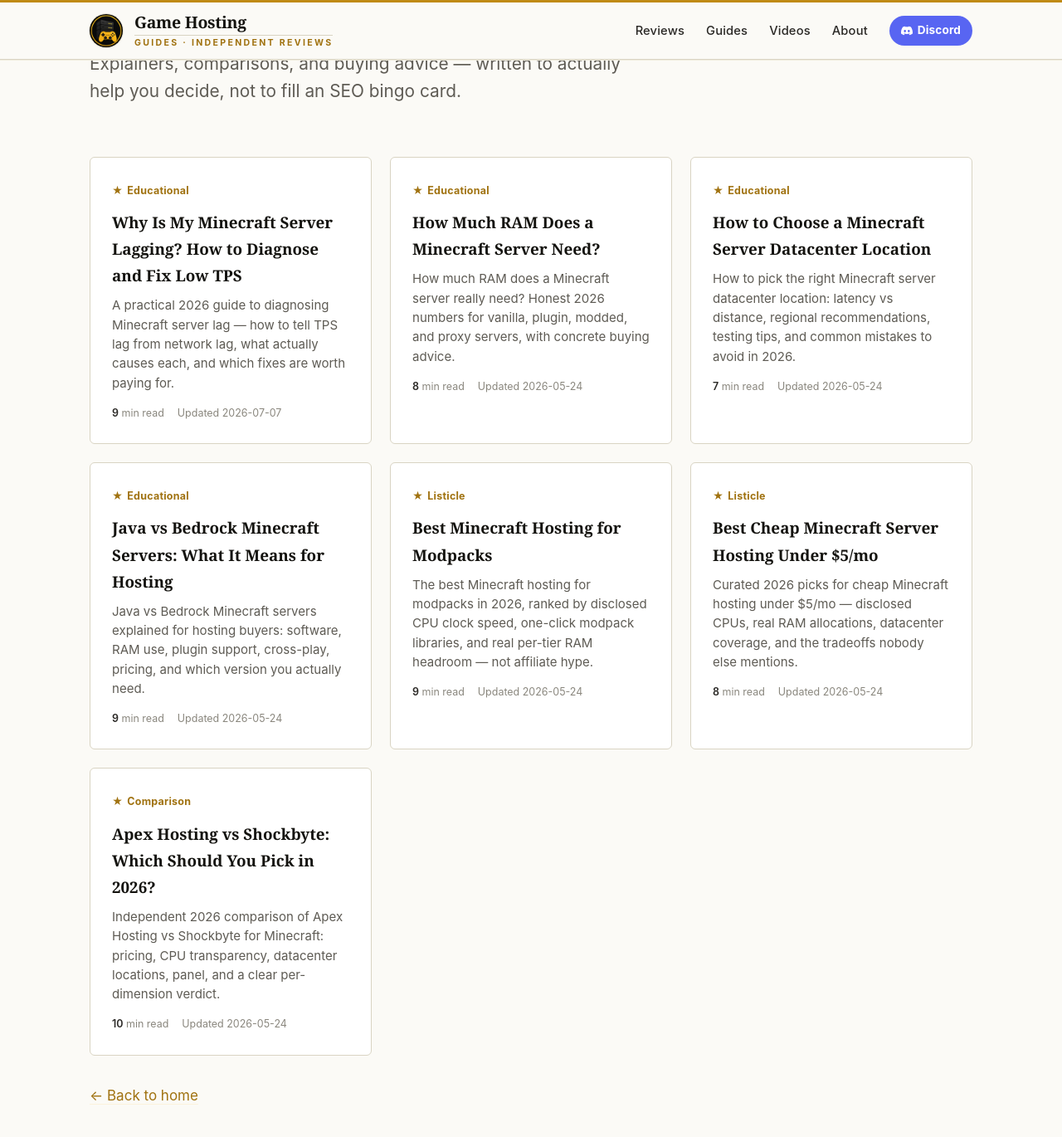
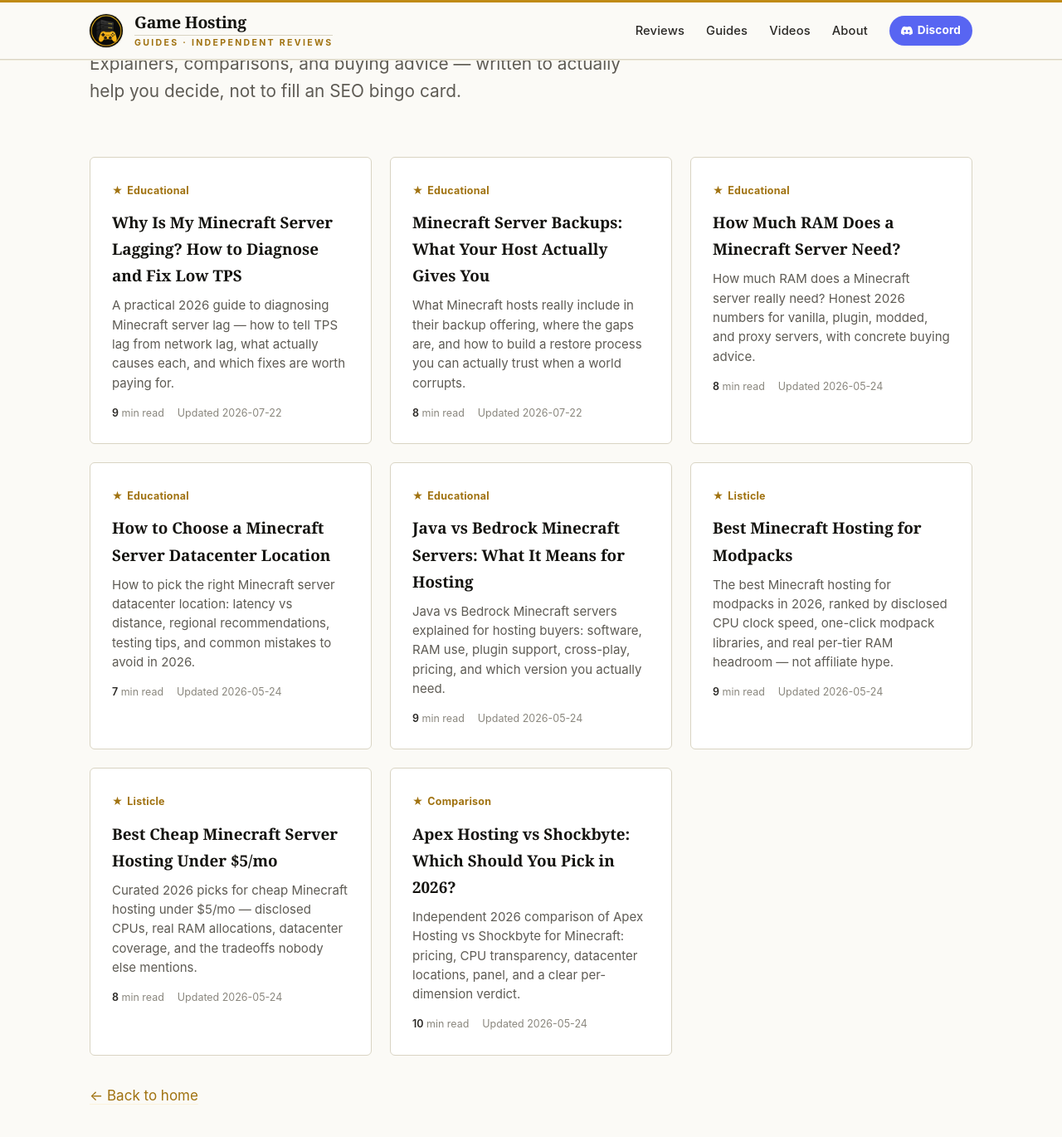
Before and after one commit to Game-Hosting-Guides/game-hosting-guides.github.io, a Jekyll site: the page built from guides.md, in a window 1280 px wide and 1400 px high, scrolled down 289 px. Shown: the top 1370 px of the window at 83% size. Built offline with Jekyll 4.4.1, drawn with Linux system fonts in a browser that asks for light colours; part of the change alters nothing that is shown.

Commit message:
Fix black-on-black rating chip + add backups guide
- CSS: the global `strong { color: var(--fg) }` rule applied directly to
  the <strong> inside .rating, beating the chip's inherited color and
  rendering the score near-black on the near-black chip. Reset to inherit.
- Correct why-is-my-minecraft-server-lagging date to the real current date.
- New guide: Minecraft server backups — retention vs frequency, off-site
  rule, what to include, restore testing.

Co-Authored-By: Claude Opus 4.8 (1M context) <noreply@anthropic.com>

```diff
--- /dev/null
+++ b/_guides/minecraft-server-backups.md
@@ -0,0 +1,109 @@
+---
+layout: guide
+title: "Minecraft Server Backups: What Your Host Actually Gives You (2026)"
+description: "What Minecraft hosts really include in their backup offering, where the gaps are, and how to build a restore process you can actually trust when a world corrupts."
+category: "Educational"
+slug: minecraft-server-backups
+date: 2026-07-22
+last_updated: 2026-07-22
+reading_time: 8
+related_reviews: [shockbyte, bisecthosting, apex-hosting, nodecraft, server-pro]
+faq:
+  - question: "Isn't my host's automatic backup enough?"
+    answer: "Usually not on its own. Most included backup tiers keep only one to three rolling snapshots, which means a corruption you don't notice for a week is already overwritten by the time you look. They also live on the same provider — sometimes the same node — as your server, so a billing lapse or account issue can take the backups with the world. Host backups are a good first layer, not a complete strategy."
+  - question: "How often should I back up a Minecraft server?"
+    answer: "Match the interval to how much progress you're willing to lose. A casual SMP is fine on daily backups. An active modded server where people build for hours a night wants every 4-6 hours. Anything with an economy or competitive progression should be hourly. The real question isn't frequency, it's retention — daily backups you keep for 14 days beat hourly backups you keep for one."
+  - question: "Does backing up cause lag?"
+    answer: "It can. A naive backup copies the world directory while the server is running, which spikes disk I/O and can drop TPS for the duration — worse on shared nodes with contended storage. Good panels run backups off-peak and throttle them. If you see a nightly TPS dip at the same time every day, check your backup schedule before blaming plugins."
+  - question: "What's the one thing most people get wrong about backups?"
+    answer: "Never testing a restore. An untested backup is a guess, not a safety net. Plenty of server owners discover the archive was empty, only covered the wrong directory, or won't load because the mod versions changed — at the exact moment they need it. Restore a backup to a test server once, before you need it for real."
+---
+
+Every host advertises backups. Almost none of them advertise the retention count, where the backups physically live, or what happens to them when your billing lapses — and those three details are the entire difference between a backup system and a comforting checkbox. This guide covers what's actually included at each tier, the failure modes that catch people, and a restore process worth trusting.
+
+## What "backups included" usually means
+
+The phrase does a lot of work in hosting marketing. In practice, included backup offerings fall into three tiers:
+
+| Tier | What you typically get | The catch |
+|---|---|---|
+| Basic / entry plans | 1 rolling snapshot, taken daily | Each new backup overwrites the last. A corruption you notice on Tuesday is already gone. |
+| Mid-tier plans | 2-5 rolling snapshots, daily or configurable | Better, but still a short window. Slow-burn problems outlive the retention. |
+| Premium / dedicated | 7+ snapshots, configurable schedule, sometimes off-node storage | Usually genuinely useful — and usually the tier where it's priced in rather than free. |
+
+The number that matters is **retention**, not frequency, and it's the number least likely to appear on the pricing page. A host taking hourly backups but keeping only the latest two gives you a two-hour window to notice a problem. A host taking daily backups with 14-day retention gives you two weeks. The second is far more useful for the failure modes that actually destroy Minecraft worlds, because those are rarely dramatic.
+
+Among hosts we've reviewed, [Nodecraft](/reviews/nodecraft/) is unusually straightforward here — backups are a first-class panel feature rather than an upsell, and the retention is stated. [BisectHosting](/reviews/bisecthosting/) exposes backup management through Pterodactyl with configurable slots that scale by plan. [Shockbyte](/reviews/shockbyte/) and [Apex Hosting](/reviews/apex-hosting/) both run Multicraft with scheduled-task backups, but the practical retention depends on your plan and your own configuration. [Server.pro's](/reviews/server-pro/) free and entry tiers are the clearest example of the general rule: the cheaper the plan, the shorter the window.
+
+## The failure modes backups actually need to survive
+
+People imagine backups protecting against a dramatic server explosion. In reality, here's what destroys Minecraft worlds, roughly in order of frequency:
+
+**Slow corruption you don't notice.** A region file goes bad, and the damage only surfaces weeks later when someone walks into that chunk and the server crashes on load. If your retention is three days, every backup you have already contains the corruption. This is the single strongest argument for longer retention over higher frequency.
+
+**A griefing incident discovered late.** Someone with build permissions wrecks a section of spawn on Friday; nobody notices until Monday. With a 1-2 snapshot window, the pre-grief state is unrecoverable. This is also why a rollback plugin like CoreProtect — which lets you undo one player's actions surgically instead of rolling the whole world back — belongs alongside backups, not instead of them.
+
+**A bad mod or plugin update.** You update a tech mod, it changes its data format, and existing machines vanish or the world won't load on the old version. Recovering means restoring both the world *and* the exact previous mod versions — which is why a world-only backup is often not enough.
+
+**Admin error.** A mistyped WorldEdit selection, a `//set 0` with the wrong radius, a botched datapack. Fast to cause, immediate to notice, and the one case where even a short retention window works fine.
+
+**Host-side loss.** Rare, but not zero: node failure, a botched migration, or an account/billing problem that suspends everything. Backups stored on the same provider as the server do not protect against this category at all.
+
+## The off-site rule
+
+This is the part most server owners skip, and it's the one that matters when things go genuinely wrong.
+
+If your only backups live in your host's panel, they share fate with your server. A suspended account, an expired card, a provider-side incident, or a support mistake can take the world and every snapshot of it in one move. It doesn't happen often — but the whole point of a backup is the case that doesn't happen often.
+
+**Keep at least one copy somewhere your host doesn't control.** Practically, that means periodically pulling a full world archive down over SFTP (nearly every panel we cover exposes SFTP access) to a local drive or cloud storage. You don't need this to be frequent — a monthly off-site pull plus your host's rolling snapshots covers the realistic risk surface well. For a server people have sunk hundreds of hours into, this is a few minutes a month against a total loss.
+
+The common pattern that works:
+
+1. **Host panel backups**, daily, for fast everyday rollbacks.
+2. **CoreProtect or similar**, for surgical per-player undo without a full restore.
+3. **A monthly off-site SFTP pull**, for the disaster case.
+
+## What to actually include in a backup
+
+A world-folder-only backup is the most common incomplete backup. If you're restoring after a mod or plugin change, the world alone won't load. A complete backup includes:
+
+- **The world directories** — `world`, `world_nether`, `world_the_end` on vanilla/Paper. Modded packs often add dimension folders; grab the whole server directory if you're unsure.
+- **`server.properties`** and the panel's startup command/flags — including the RAM allocation and GC flags.
+- **The plugins or mods folder**, at the exact versions in use. This is the piece people miss. Restoring a world into a differently-versioned modpack is how "I had a backup" turns into "the backup doesn't load."
+- **Plugin/mod config and data directories** — permissions, economy balances, claims, warps. A restored world with a wiped economy is a partial loss, not a recovery.
+- **Whitelist, ops, and ban lists**, if you run a curated community.
+
+The simple version: back up the entire server directory, not the world folder. Storage is cheap; a half-restorable server is expensive.
+
+## Backups and server performance
+
+Backups are disk I/O, and disk I/O is a shared resource on shared hosting. A backup that archives a 20 GB modded world while 15 people are online will show up as a TPS dip, sometimes a severe one, especially on nodes with contended storage.
+
+Two things help. First, **schedule backups off-peak** — most panels let you pick the hour, and few people do. Second, **watch for the pattern**: if your server dips at the same time every night, check the backup schedule before you go hunting through plugins. It's a common false lead in lag troubleshooting, which is worth knowing about when you're working through the [server lag guide](/guides/why-is-my-minecraft-server-lagging/).
+
+Large modded worlds compound this. A 200-mod pack with pre-generated chunks can produce a world directory tens of gigabytes in size, which is both slow to archive and slow to transfer off-site. Pre-generating a sensible world border instead of letting the world sprawl indefinitely keeps backups manageable — and helps TPS at the same time.
+
+## Test your restore before you need it
+
+An untested backup is a guess. The failure modes are mundane and extremely common: the archive is empty, it captured the wrong directory, it's a world-only backup that won't load with your current mods, or the panel's restore button silently fails on a file that's locked.
+
+Do this once, on any server you care about:
+
+1. Take a backup.
+2. Spin up a second server instance — a cheap 2 GB plan, or a local instance on your own machine.
+3. Restore the backup into it.
+4. Confirm it boots, the world loads, and your builds, inventories, and permissions are intact.
+
+That's a 20-minute exercise that converts "I have backups" into "I have a recovery process." Most people never do it, and a meaningful share of them find out their backups were incomplete at the worst possible moment.
+
+## What to look for when choosing a host
+
+Backups rarely drive a hosting decision, but they should be part of the checklist — especially for communities where losing a month of progress would end the server:
+
+- **Stated retention count**, not just "automatic backups." If the number isn't published, assume it's small and ask support before buying.
+- **SFTP access**, so you can pull off-site copies yourself. Nearly universal, but confirm it isn't gated behind a higher tier.
+- **Configurable schedule**, so you can move backups off-peak.
+- **Restore that you control**, from the panel, without a support ticket. Needing to open a ticket to restore is a real delay during an incident.
+- **Where the backups live** — same node, same provider, or genuinely separate storage. Only the last one protects against provider-side loss.
+
+For how these features line up across providers, along with pricing and the hardware disclosure that matters more for day-to-day performance, our [hosting comparison](/best-minecraft-server-hosting/) breaks down what each host actually includes at each tier. Backups are the feature you'll ignore for months and then care about enormously for one afternoon — it's worth spending ten minutes on before you need it, rather than ten minutes after.
--- a/_guides/why-is-my-minecraft-server-lagging.md
+++ b/_guides/why-is-my-minecraft-server-lagging.md
@@ -4,8 +4,8 @@ title: "Why Is My Minecraft Server Lagging? How to Diagnose and Fix Low TPS (202
 description: "A practical 2026 guide to diagnosing Minecraft server lag — how to tell TPS lag from network lag, what actually causes each, and which fixes are worth paying for."
 category: "Educational"
 slug: why-is-my-minecraft-server-lagging
-date: 2026-07-07
-last_updated: 2026-07-07
+date: 2026-07-22
+last_updated: 2026-07-22
 reading_time: 9
 related_reviews: [shockbyte, server-pro, bisecthosting, apex-hosting]
 faq:
--- a/assets/css/style.css
+++ b/assets/css/style.css
@@ -295,6 +295,10 @@ tbody td:first-child { font-weight: 600; color: var(--fg); }
 }
 .rating { font-size: 0.9rem; padding: 5px 13px; margin: 0.5em 0; }
 .rating::before, .rating-chip::before, .card-rating::before { content: "★"; }
+/* the global `strong { color: var(--fg) }` rule applies directly to the inner
+   <strong>, beating the chip's inherited color — which rendered the score
+   near-black on the near-black chip. Keep the chip's own color instead. */
+.rating strong, .rating-chip strong, .card-rating strong { color: inherit; }
 
 .meta { color: var(--muted); font-size: 0.88rem; margin: 0.3em 0; font-family: var(--sans); }
 
```
